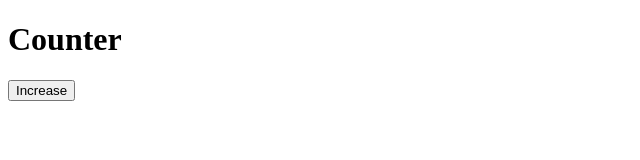
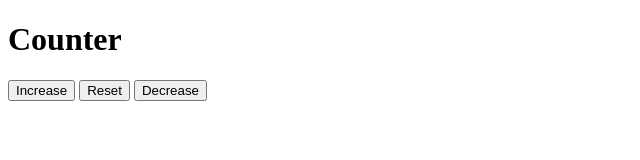
Before and after one commit to m-salman004/Simple-Counter, a plain HTML site: page index.html in a window 1280 px wide. Shown: the whole page, without its empty margins (0-640 px from the left). Drawn offline with Linux system fonts and the light colour scheme.

Commit message:
Decrease and Reset Button Add

```diff
--- a/index.html
+++ b/index.html
@@ -11,7 +11,11 @@
     <main>
         <div class="container">
             <h1>Counter</h1>
+            <div class="button-container">
             <button class="btn Increase">Increase</button>
+            <button class="btn Reset">Reset</button>
+            <button class="btn Decrease">Decrease</button>
+        </div>
         </div>
     </main>
     <script src="app.js"></script>
```
